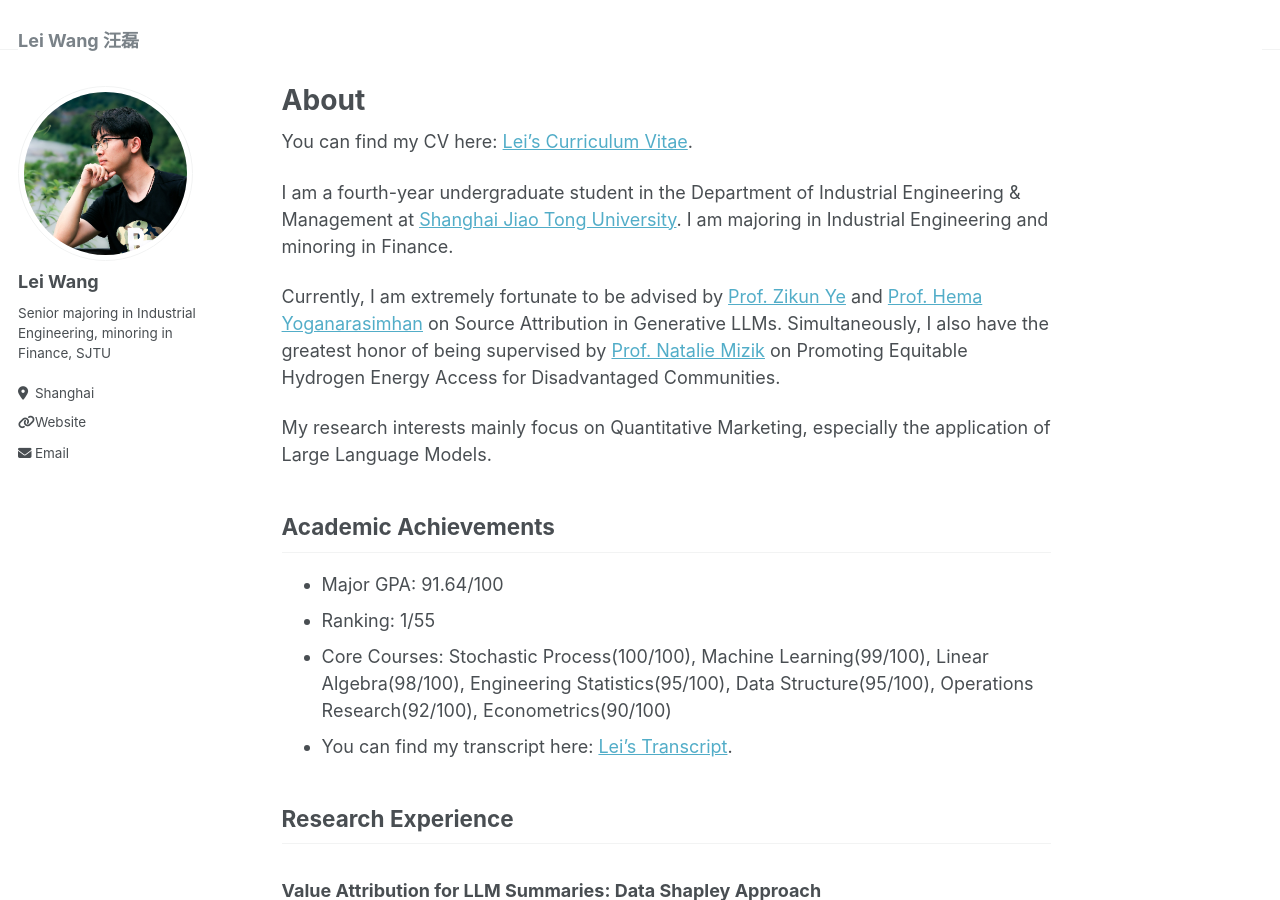
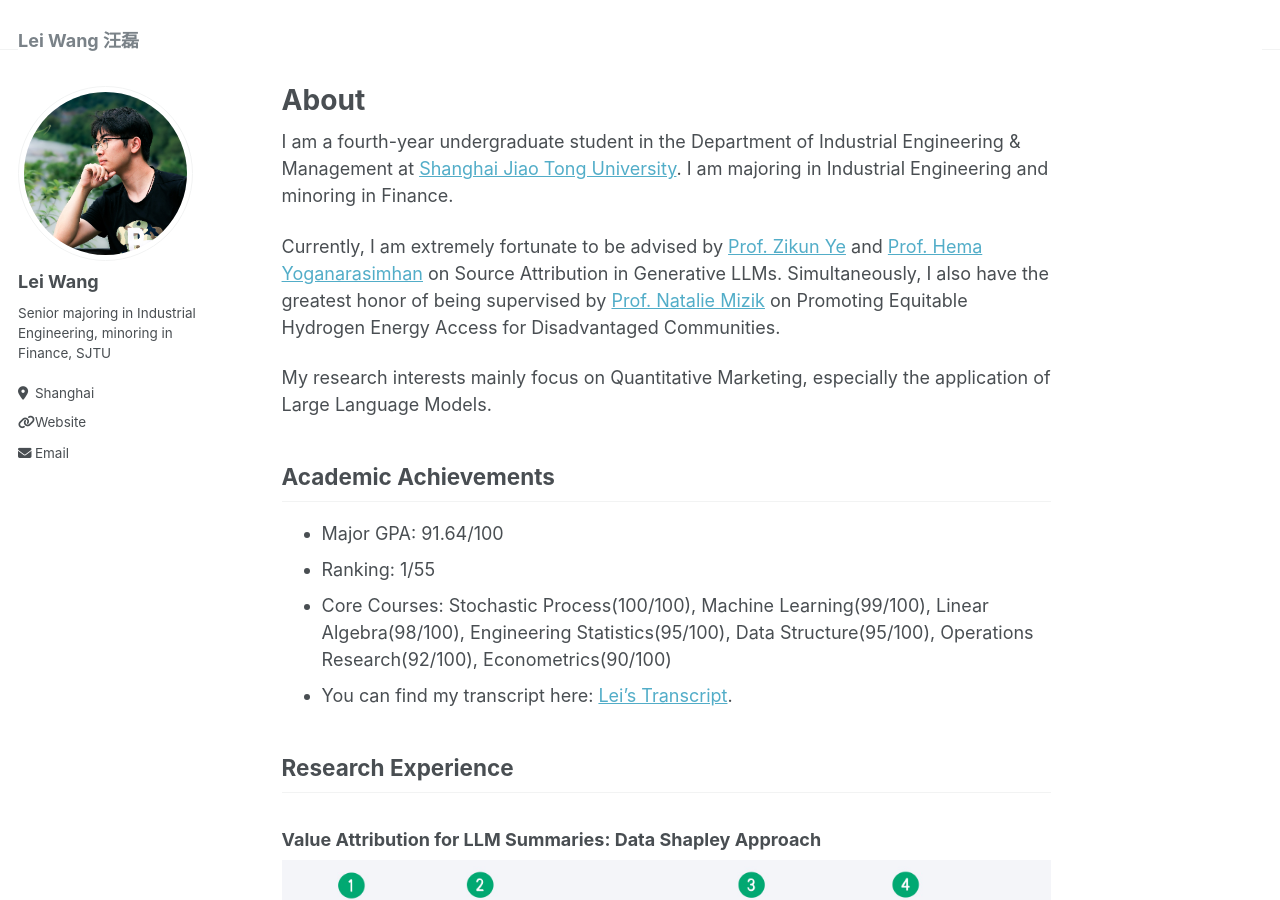
Before and after one commit to Wanglei123SJTU/Wanglei123SJTU.github.io, a Jekyll site: the page built from _pages/about.md, in a window 1280 px wide and 900 px high. Built offline with Jekyll 4.4.1, drawn with Linux system fonts in a browser that asks for light colours.

Commit message:
Update about.md

```diff
--- a/_pages/about.md
+++ b/_pages/about.md
@@ -8,7 +8,7 @@ redirect_from:
 ---
 
 <!-- -->
-You can find my CV here: [Lei's Curriculum Vitae](../Lei_CV.pdf).
+<!--You can find my CV here: [Lei's Curriculum Vitae](../Lei_CV.pdf).-->
 
 
 I am a fourth-year undergraduate student in the Department of Industrial Engineering & Management at [Shanghai Jiao Tong University](https://en.sjtu.edu.cn/). I am majoring in Industrial Engineering and minoring in Finance.
```
